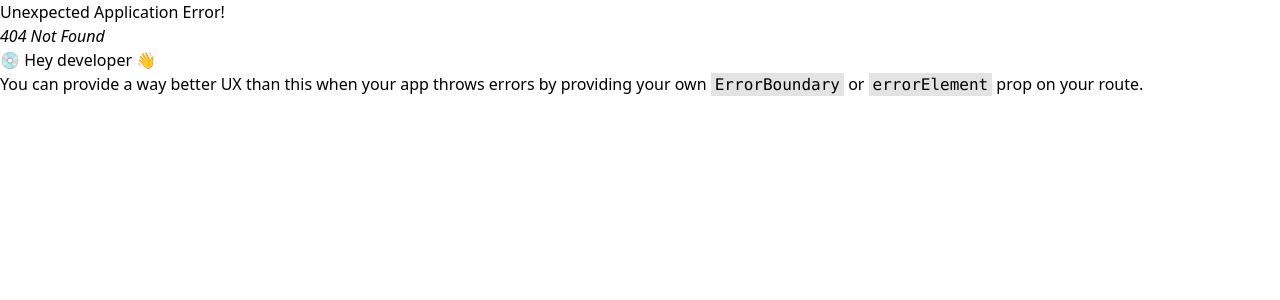
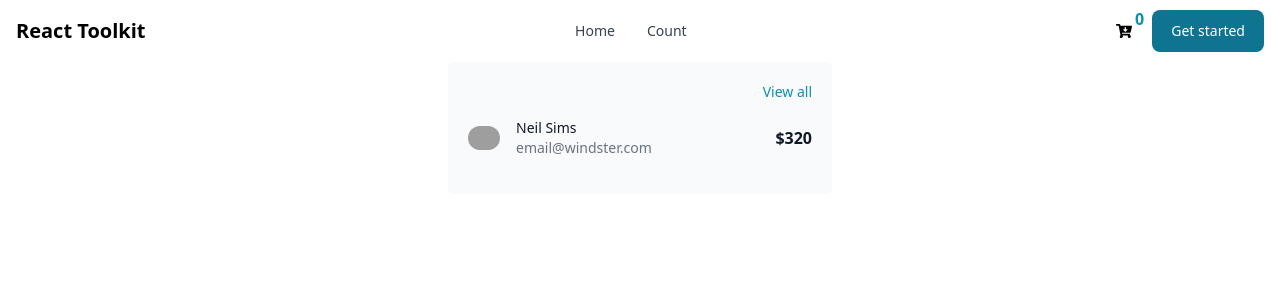
Before and after one commit to sreypheasin/RTK-FD2, a React (Vite) app: page /cart in a window 1280 px wide. Before the commit this address had no page. Shown: the top 300 px of the page. Built offline with nearby package versions, Linux system fonts and the light colour scheme; grey boxes are pictures that could not be loaded.

Commit message:
addToCard

```diff
--- a/src/App.jsx
+++ b/src/App.jsx
@@ -19,7 +19,7 @@ function App() {
       <h1 className="text-3xl text-blue-800 font-bold text-center">
         Our Product
       </h1>
-      <section className=" grid grid-cols-1 md:grid-cols-3  gap-5 px-20 mt-5">
+      <section className=" grid grid-cols-1 sm:grid-cols-2 md:grid-cols-3  gap-5 px-20 mt-5">
         {products.map((product, index) => {
           return (
             <ProductCard
@@ -28,6 +28,7 @@ function App() {
               title={product.name}
               price={product.price}
               id={product.id}
+              desc={product.desc}
             />
           );
         })}
--- a/src/components/common/cards/ProductCard.jsx
+++ b/src/components/common/cards/ProductCard.jsx
@@ -1,8 +1,17 @@
 import { Card } from "flowbite-react";
+import { useEffect } from "react";
+import { useDispatch } from "react-redux";
 import { Link } from "react-router-dom";
+import { addToCard } from "../../../redux/feature/cart/CartSlice";
 
-export function ProductCard({ image, title, price, id }) {
-  //   console.log(image);
+export function ProductCard({ image, title, price, id, desc }) {
+  const dispatch = useDispatch();
+
+  // handle product add to cart
+  const handleAddToCart = () => {
+    dispatch(addToCard({ image, title, price, id, desc }));
+  };
+
   return (
     <Card className="max-w-sm">
       <Link to={`product/${id}`}>
@@ -12,7 +21,7 @@ export function ProductCard({ image, title, price, id }) {
             "https://i0.wp.com/sunrisedaycamp.org/wp-content/uploads/2020/10/placeholder.png?ssl=1"
           }
           alt={title || "product image"}
-          className="h-[250px]"
+          className="h-[250px] w-auto object-cover"
         />
       </Link>
       <a href="#">
@@ -24,12 +33,12 @@ export function ProductCard({ image, title, price, id }) {
         <span className="text-2xl font-bold text-gray-900 dark:text-white">
           ${price ? price : "unknown"}
         </span>
-        <a
-          href="#"
+        <button
+          onClick={() => handleAddToCart()}
           className="rounded-lg bg-cyan-700 px-5 py-2.5 text-center text-sm font-medium text-white hover:bg-cyan-800 focus:outline-none focus:ring-4 focus:ring-cyan-300 dark:bg-cyan-600 dark:hover:bg-cyan-700 dark:focus:ring-cyan-800"
         >
           Add to cart
-        </a>
+        </button>
       </div>
     </Card>
   );
--- /dev/null
+++ b/src/components/common/cards/ProductListCard.jsx
@@ -0,0 +1,32 @@
+export function ProductListCard() {
+  return (
+    <div className="flow-root">
+      <ul className="divide-y divide-gray-200 dark:divide-gray-700">
+        <li className="py-3 sm:py-4">
+          <div className="flex items-center space-x-4">
+            <div className="shrink-0">
+              <img
+                alt="Neil image"
+                height="32"
+                src="/images/people/profile-picture-1.jpg"
+                width="32"
+                className="rounded-full"
+              />
+            </div>
+            <div className="min-w-0 flex-1">
+              <p className="truncate text-sm font-medium text-gray-900 dark:text-white">
+                Neil Sims
+              </p>
+              <p className="truncate text-sm text-gray-500 dark:text-gray-400">
+                email@windster.com
+              </p>
+            </div>
+            <div className="inline-flex items-center text-base font-semibold text-gray-900 dark:text-white">
+              $320
+            </div>
+          </div>
+        </li>
+      </ul>
+    </div>
+  );
+}
--- a/src/components/navbar/NavbarComponent.jsx
+++ b/src/components/navbar/NavbarComponent.jsx
@@ -1,8 +1,11 @@
 import { Button, Navbar } from "flowbite-react";
 import { useState } from "react";
 import { Link, useLocation } from "react-router-dom";
+import { FaCartArrowDown } from "react-icons/fa";
+import { useSelector } from "react-redux";
 
 export function NavbarComponent() {
+  const totalItems = useSelector((state) => state?.cart?.total);
   const location = useLocation();
   const pathname = location?.pathname;
   // console.log(pathname);
@@ -19,7 +22,13 @@ export function NavbarComponent() {
           React Toolkit
         </span>
       </Navbar.Brand>
-      <div className="flex md:order-2">
+      <div className="flex md:order-2 items-center ">
+        <Link className="relative" to={"/cart"}>
+          <FaCartArrowDown className="mr-5 hover:text-cyan-600" />
+          <span className="absolute -top-4 right-2 font-semibold text-cyan-600">
+            {totalItems}
+          </span>
+        </Link>
         <Button>Get started</Button>
         <Navbar.Toggle />
       </div>
--- a/src/main.jsx
+++ b/src/main.jsx
@@ -8,6 +8,7 @@ import { createBrowserRouter, RouterProvider } from "react-router-dom";
 import Layout from "./components/Layout/Layout.jsx";
 import Count from "./pages/counte/Count.jsx";
 import ProductDetail from "./pages/product-detail/ProductDetail.jsx";
+import Cart from "./pages/cart/Cart.jsx";
 const route = createBrowserRouter([
   {
     path: "/",
@@ -28,6 +29,10 @@ const route = createBrowserRouter([
       {
         path: "/product/:id",
         element: <ProductDetail />
+      },
+      {
+        path: "/cart",
+        element: <Cart />
       }
     ]
   }
--- /dev/null
+++ b/src/pages/cart/Cart.jsx
@@ -0,0 +1,21 @@
+import React from "react";
+import { ProductListCard } from "../../components/common/cards/ProductListCard";
+import { useSelector } from "react-redux";
+// import { selectCartItems } from "../../redux/feature/cart/CartSlice";
+
+export default function Cart() {
+  const cartItems = useSelector((state) => state?.cart.cartItems);
+  console.log("cart item", cartItems);
+  return (
+    <section className="flex justify-center ">
+      <div className="max-w-sm w-1/2 bg-slate-50 p-5 rounded-md">
+        <div className="flex justify-end">
+          <button className="text-sm font-medium text-cyan-600 hover:underline dark:text-cyan-500">
+            View all
+          </button>
+        </div>
+        <ProductListCard />
+      </div>
+    </section>
+  );
+}
--- /dev/null
+++ b/src/redux/feature/cart/CartSlice.js
@@ -0,0 +1,32 @@
+import { createSlice } from "@reduxjs/toolkit";
+
+const initialState = {
+  cartItems: [],
+  quantity: 0,
+  total: 0
+};
+
+export const cartSlice = createSlice({
+  name: "cart",
+  initialState,
+  reducers: {
+    addToCard: (state, action) => {
+      // const item = action.payload;
+      console.log("action.payload", action.payload);
+      const addedItems = action.payload;
+
+      state.cartItems.push(addedItems);
+      //   console.log("state.cartItems after push", state.cartItems);
+      state.total += 1;
+    }
+  }
+});
+
+// export action
+export const { addToCard } = cartSlice.actions;
+
+// export selector
+// export const selectCartItems = (state) => state.cart.cartItems;
+
+// export reducer
+export default cartSlice.reducer;
--- a/src/redux/feature/product/productSlice.js
+++ b/src/redux/feature/product/productSlice.js
@@ -9,6 +9,7 @@ const initialState = {
   error: null
 };
 
+// fetch products
 export const fetchProducts = createAsyncThunk(
   "products/fetchProducts",
   async () => {
--- a/src/redux/store.js
+++ b/src/redux/store.js
@@ -1,10 +1,12 @@
 import { configureStore } from "@reduxjs/toolkit";
 import countSlice from "./feature/counter/counterSlice";
 import productSlice from "./feature/product/productSlice";
+import cartSlice from "./feature/cart/CartSlice";
 
 export const store = configureStore({
   reducer: {
     counter: countSlice,
-    product: productSlice
+    product: productSlice,
+    cart: cartSlice
   }
 });
```
